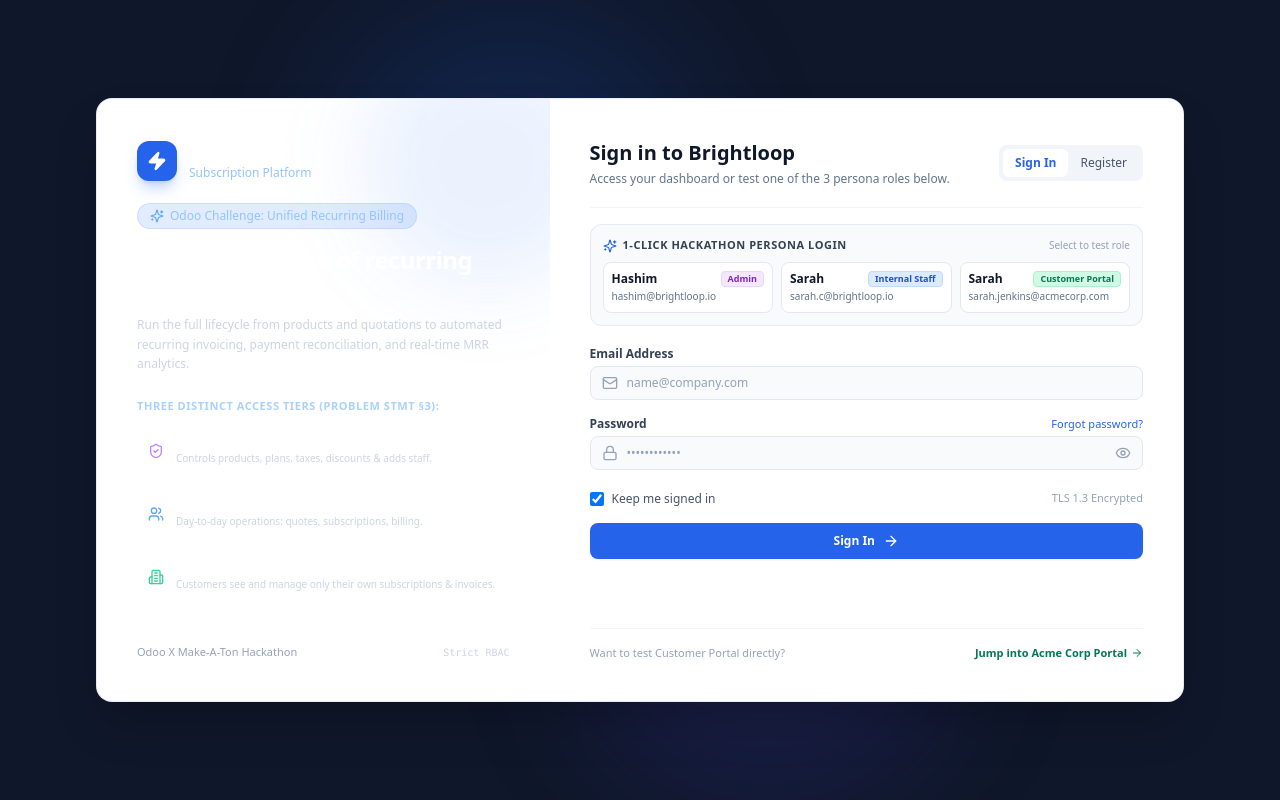
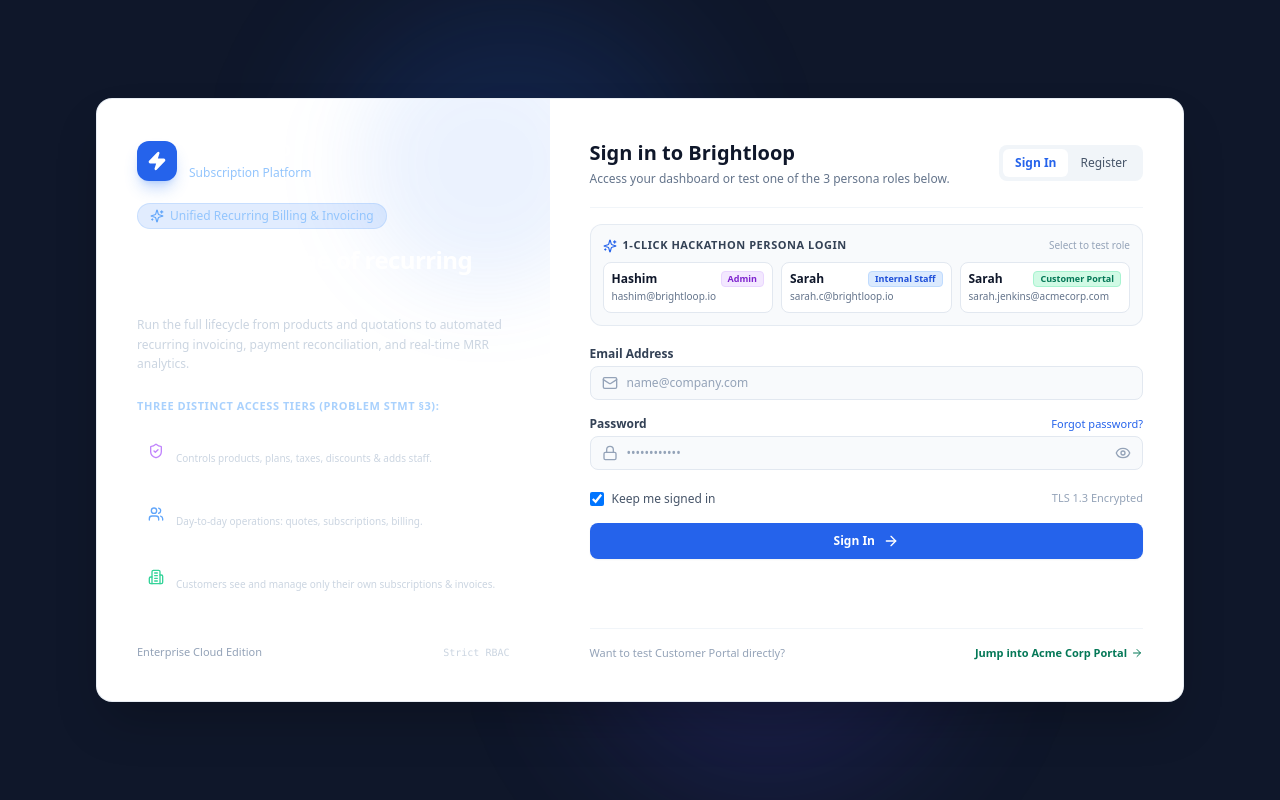
Before and after one commit to 501-hashim/Subscription_Management_System, a React (Vite) app: page / in a window 1280 px wide. Built offline with nearby package versions, Linux system fonts and the light colour scheme.

Commit message:
refactor: remove Odoo branding references from UI

```diff
--- a/src/components/layout/Sidebar.jsx
+++ b/src/components/layout/Sidebar.jsx
@@ -82,7 +82,7 @@
       {!isCollapsed && (
         <div className="p-3 border-t border-slate-100 bg-slate-50/50 m-2 rounded-xl">
           <div className="flex items-center justify-between text-[11px] text-slate-500">
-            <span>Odoo X Make-A-Ton</span>
+            <span>Subscription Hub</span>
             <span className="inline-block px-1.5 py-0.5 rounded bg-blue-100 text-blue-700 font-mono text-[9px] font-bold">
               v1.0-proto
             </span>
--- a/src/pages/Auth/LoginPage.jsx
+++ b/src/pages/Auth/LoginPage.jsx
@@ -50,7 +50,7 @@
   const hasSpecialChar = /[!@#$%^&*()_+\-=\[\]{};':"\\|,.<>\/?~`]/.test(password);
   const isPasswordStrong = hasMinLength && hasUpperCase && hasLowerCase && hasSpecialChar;
 
-  // Preset demo personas covering the three roles defined in Odoo problem statement
+  // Preset demo personas covering the three roles defined for access control
   const demoPersonas = [
     {
       id: 'USR-01',
@@ -126,7 +126,7 @@
       return;
     }
 
-    // 2. Password validation based on Odoo problem statement
+    // 2. Password validation based on security policy
     if (mode === 'signup') {
       if (!isPasswordStrong) {
         setErrorMessage(
@@ -267,7 +267,7 @@
 
               <div className="inline-flex items-center gap-1.5 px-3 py-1 rounded-full bg-blue-500/15 border border-blue-400/20 text-blue-300 text-xs font-medium mb-4">
                 <Sparkles className="w-3.5 h-3.5 text-blue-400" />
-                <span>Odoo Challenge: Unified Recurring Billing</span>
+                <span>Unified Recurring Billing & Invoicing</span>
               </div>
 
               <h2 className="text-2xl font-extrabold tracking-tight text-white leading-tight">
@@ -311,7 +311,7 @@
 
             {/* Hackathon Badge Footer */}
             <div className="pt-4 border-t border-white/10 text-[11px] text-slate-400 flex items-center justify-between relative z-10">
-              <span>Odoo X Make-A-Ton Hackathon</span>
+              <span>Enterprise Cloud Edition</span>
               <span className="text-slate-300 font-mono text-[10px]">Strict RBAC</span>
             </div>
           </div>
@@ -565,7 +565,7 @@
                   {mode === 'signup' && (
                     <div className="mt-2.5 p-2.5 bg-slate-50 border border-slate-200 rounded-lg space-y-1.5">
                       <div className="text-[10px] font-semibold text-slate-500 uppercase tracking-wider">
-                        Password Requirements (Odoo §3):
+                        Password Requirements:
                       </div>
                       <div className="grid grid-cols-2 gap-1.5 text-[11px]">
                         <div className={`flex items-center gap-1.5 ${hasMinLength ? 'text-emerald-700 font-semibold' : 'text-slate-500'}`}>
```
